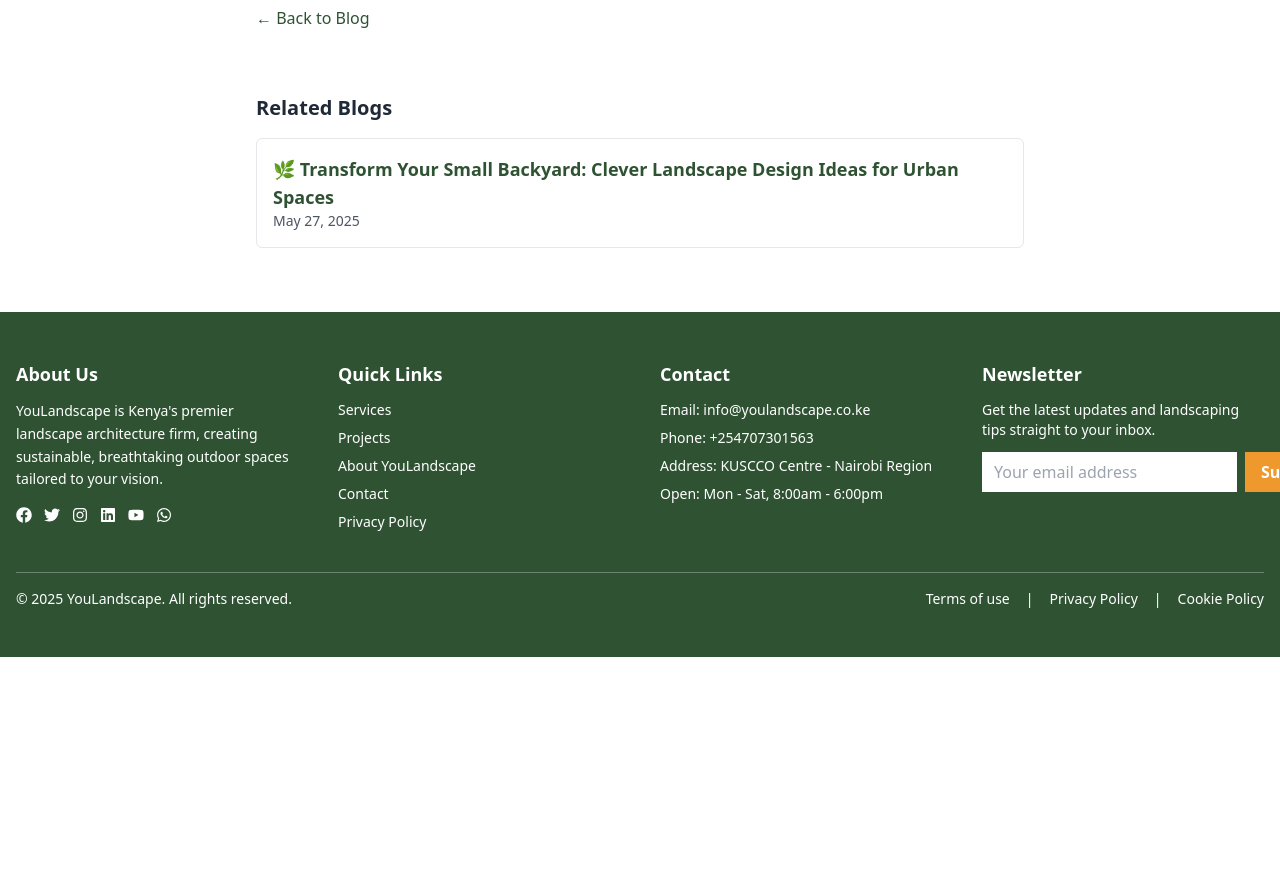
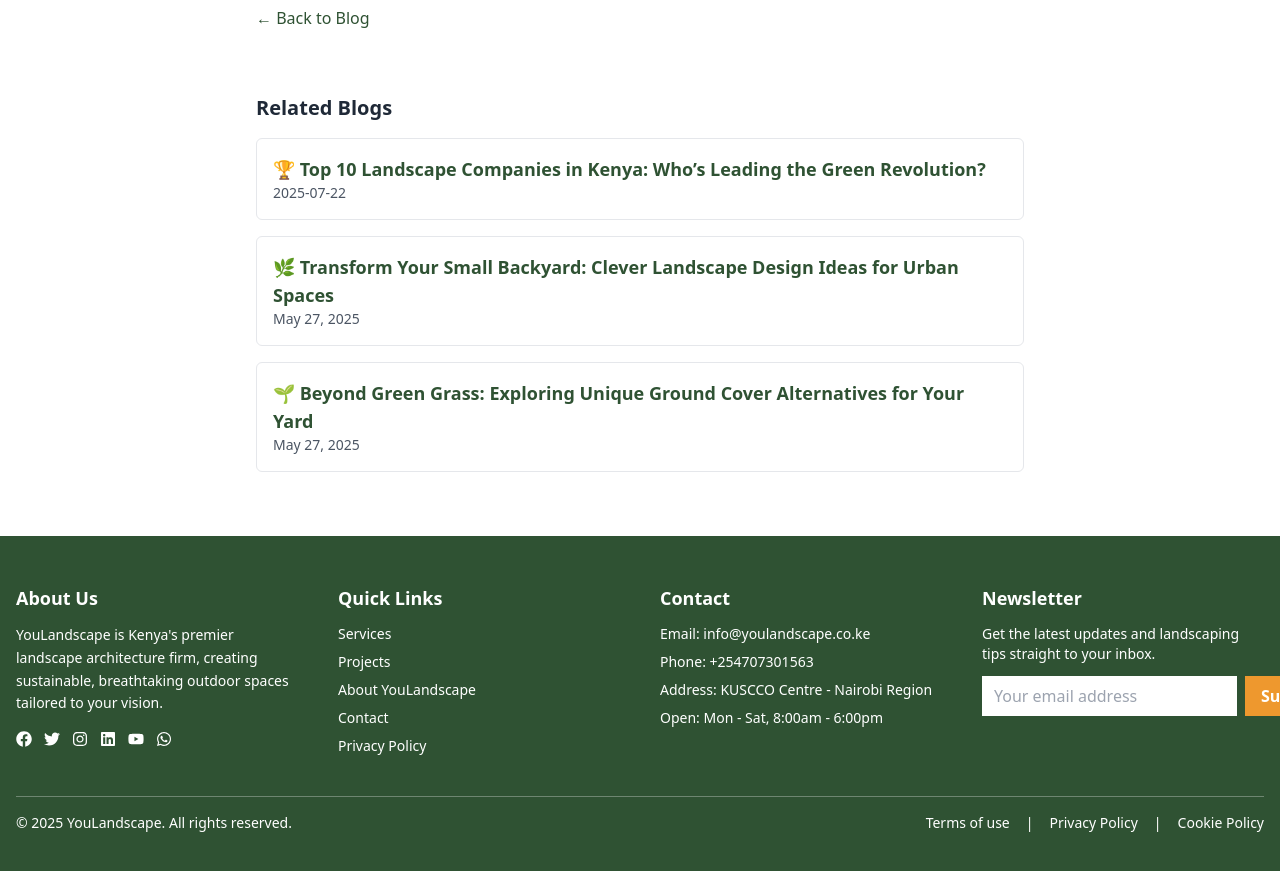
Before and after one commit to AramisB/landscape, a React (Vite) app in the folder landscape-architect/: page /blog/benefits-of-vertical-gardening in a window 1280 px wide. Shown: the part 1480-2351 px from the top of the page. Before the commit the page ends 2137 px from the top, so only its background shows below. Built offline with nearby package versions, Linux system fonts and the light colour scheme.

Commit message:
more dynamic related blogs

```diff
--- a/landscape-architect/src/components/BlogDetail.jsx
+++ b/landscape-architect/src/components/BlogDetail.jsx
@@ -3,6 +3,49 @@ import { Helmet } from 'react-helmet';
 import { useEffect, useState } from 'react';
 
 const blogPosts = {
+  'top-landscape-companies-kenya': {
+  title: '🏆 Top 10 Landscape Companies in Kenya: Who’s Leading the Green Revolution?',
+  date: '2025-07-22',
+  content: [
+    "Kenya’s landscaping sector has grown immensely, with top firms shaping everything from urban gardens to large institutional spaces. At the forefront are companies combining sustainability, creativity, and technical skill.",
+
+    "Here’s a ranked list of 10 outstanding landscape companies in Kenya, known for their professionalism, experience, and innovative green solutions.",
+
+    "1. YouLandscape Architects & Consultants (Nairobi)",
+    "A leader in sustainable landscape architecture and outdoor design, YouLandscape blends functionality with elegance. With over 10 years of experience, the firm offers everything from master planning and irrigation to maintenance and water features—serving homes, institutions, and resorts across Kenya. Their focus on native planting and climate-adapted designs makes them a favorite among discerning clients.",
+
+    "2. Aquascapes (Nairobi)",
+    "Specialists in water-wise landscaping, Aquascapes offers advanced irrigation, water features, and eco-conscious hardscaping. Their projects balance efficiency with natural aesthetics, making them ideal for modern, sustainable gardens and commercial installations. They are highly rated for smart systems and clean designs ([aquascapes.garden](https://www.aquascapes.garden/?utm_source=chatgpt.com)).",
+
+    "3. Ascentric Design Group (Nairobi)",
+    "With a portfolio that includes large-scale projects for campuses, civic centers, and estates, Ascentric is known for bold yet sustainable designs. They use native species, smart layouts, and context-sensitive planning to enhance function and biodiversity ([ascentricdesign.co.ke](https://www.ascentricdesign.co.ke)).",
+
+    "4. The Landscape Studio (Nairobi & Barcelona)",
+    "Operating in Kenya and Spain, they’re renowned for boutique, high-design gardens and hospitality spaces. Their minimal ecological footprint and artistic approach to outdoor spaces have won several awards and accolades.",
+
+    "5. Unique Landscapes Kenya Limited (Nairobi)",
+    "Offering a mix of landscape installation, irrigation, and maintenance, Unique Landscapes is known for affordability and custom solutions. Their attention to client needs has made them popular in residential and commercial settings ([uniquelandscapes.co.ke](https://uniquelandscapes.co.ke)).",
+
+    "6. Lariak Landscapes Ltd (Nairobi)",
+    "Lariak’s expertise spans landscape design, ecological planning, and restoration. They stand out for their scientific and data-informed approach to projects, integrating green infrastructure into modern spaces ([victormatara.com](https://victormatara.com/list-of-best-landscaping-companies-in-kenya)).",
+
+    "7. Grafa Landscaping & Designers (Nairobi)",
+    "Grafa offers end-to-end services including pathways, lawns, water systems, and lighting. They’re recognized for efficiently executing complex landscaping projects for sports facilities, estates, and hotels ([grafalandscaping.com](https://grafalandscaping.com)).",
+
+    "8. Bliss Flora Limited (Kiambu)",
+    "Bliss Flora combines ornamental plant propagation and landscape design. They’re also a supplier of high-quality plant materials for landscapers across the country.",
+
+    "9. Elgon Kenya Landscaping Division (Nairobi)",
+    "Part of Elgon Kenya’s broader agri-business, their landscaping unit brings technical knowledge and plant expertise to large property beautification and maintenance contracts.",
+
+    "10. UrbanScape Africa (Nairobi)",
+    "A boutique firm gaining recognition for edgy, urban landscape installations in residential and hospitality projects. They focus on native plants, vertical gardens, and functional minimalism.",
+
+    "🌿 Whether you’re designing a high-end estate or a small kitchen garden, these companies represent the best of Kenya’s landscaping scene. Their combined experience and innovation continue to elevate outdoor spaces across the country.",
+
+    "Thinking of transforming your own landscape? Start with Kenya’s top-ranked experts — YouLandscape Architects & Consultants. Reach out today for a tailored consultation and professional project execution."
+  ],
+},
   'transform-your-small-backyard': {
     title: '🌿 Transform Your Small Backyard: Clever Landscape Design Ideas for Urban Spaces',
     date: 'May 27, 2025',
@@ -256,15 +299,25 @@ export default function BlogDetail() {
   const { slug } = useParams();
   const post = blogPosts[slug];
 
-  const [searchTerm, setSearchTerm] = useState('');
   const [relatedPosts, setRelatedPosts] = useState([]);
 
   useEffect(() => {
     if (post) {
-      const filtered = Object.entries(blogPosts)
-        .filter(([key, blog]) => key !== slug && blog.title.toLowerCase().includes(post.title.split(' ')[0].toLowerCase()))
+      const currentTags = post.tags || [];
+      const related = Object.entries(blogPosts)
+        .filter(([key, blog]) => key !== slug)
+        .map(([key, blog]) => {
+          let score = 0;
+          if (blog.category === post.category) score += 2;
+          const sharedTags = (blog.tags || []).filter(tag => currentTags.includes(tag));
+          score += sharedTags.length;
+          return { key, blog, score };
+        })
+        .filter(({ score }) => score > 0)
+        .sort((a, b) => b.score - a.score)
         .slice(0, 3);
-      setRelatedPosts(filtered);
+
+      setRelatedPosts(related);
     }
   }, [slug, post]);
 
@@ -278,16 +331,13 @@ export default function BlogDetail() {
       </Helmet>
 
       <div className="max-w-3xl mx-auto">
-        <h1 className="text-3xl sm:text-4xl font-extrabold text-[var(--primary-green)] mb-4">
-          {post.title}
-        </h1>
+        <h1 className="text-3xl sm:text-4xl font-extrabold text-[var(--primary-green)] mb-4">{post.title}</h1>
         <p className="text-sm text-gray-500 mb-8">Published: {post.date}</p>
 
         <div className="prose prose-lg max-w-none space-y-6">
           {post.content.map((paragraph, index) => {
             const isListItem = /^\d+\.\s/.test(paragraph);
             const isHeading = /^[A-Z][a-z]+.*:$/.test(paragraph);
-
             if (isListItem) {
               return (
                 <p key={index} className="pl-4 border-l-4 border-green-300 text-gray-800 font-medium">
@@ -295,7 +345,6 @@ export default function BlogDetail() {
                 </p>
               );
             }
-
             if (isHeading) {
               return (
                 <h2 key={index} className="text-2xl font-semibold text-gray-800 mt-6">
@@ -303,7 +352,6 @@ export default function BlogDetail() {
                 </h2>
               );
             }
-
             return <p key={index}>{paragraph}</p>;
           })}
         </div>
@@ -316,7 +364,7 @@ export default function BlogDetail() {
         <div className="mt-16">
           <h3 className="text-xl font-bold mb-4 text-gray-800">Related Blogs</h3>
           <div className="space-y-4">
-            {relatedPosts.map(([key, related]) => (
+            {relatedPosts.map(({ key, blog: related }) => (
               <Link
                 to={`/blog/${key}`}
                 key={key}
--- a/landscape-architect/src/components/Testimonials.jsx
+++ b/landscape-architect/src/components/Testimonials.jsx
@@ -1,7 +1,7 @@
 import React from "react";
 import { Helmet } from "react-helmet-async";
 
-const testimonials = [
+export const testimonials = [
   {
     name: "Wanjiru M.",
     location: "Karen, Nairobi",
--- a/landscape-architect/src/pages/Blog.jsx
+++ b/landscape-architect/src/pages/Blog.jsx
@@ -1,4 +1,3 @@
-// src/pages/Blog.jsx
 import { motion } from 'framer-motion';
 import { Link } from 'react-router-dom';
 import { Helmet } from 'react-helmet-async';
@@ -6,74 +5,92 @@ import { Helmet } from 'react-helmet-async';
 export const posts = [
   {
     id: 1,
+    slug: 'top-landscape-companies-kenya',
+    title: '🏆 Top 10 Landscape Companies in Kenya: Who’s Leading the Green Revolution?',
+    imageUrl: '/top-landscape-companies-kenya.webp',
+    date: '2025-07-22',
+    category: 'Industry Rankings',
+    tags: ['kenya', 'ranking', 'services', 'firms'],
+    description: 'Explore the top 10 landscape design firms transforming outdoor spaces across Kenya.',
+  },
+  {
+    id: 2,
     slug: 'transform-your-small-backyard',
     title: '🌿 Transform Your Small Backyard: Clever Landscape Design Ideas for Urban Spaces',
     imageUrl: '/small-backyard.webp',
     date: '2025-05-27',
     category: 'Urban Design',
+    tags: ['urban', 'small spaces', 'backyard', 'design'],
     description: 'Smart landscaping tips for small urban outdoor areas.',
   },
   {
-    id: 2,
+    id: 3,
     slug: 'beyond-green-grass-ground-cover-alternatives',
     title: '🌱 Beyond Green Grass: Exploring Unique Ground Cover Alternatives for Your Yard',
     imageUrl: '/ground-cover.webp',
     date: '2025-05-27',
     category: 'Sustainable Landscaping',
+    tags: ['ground cover', 'eco', 'lawn alternatives'],
     description: 'Creative, low-maintenance, eco-friendly lawn alternatives.',
   },
   {
-    id: 3,
+    id: 4,
     slug: 'the-roi-of-professional-landscape-design',
     title: '🌳 The ROI of Professional Landscape Design: Why Investing Outdoors Pays Off',
     imageUrl: '/landscape-roi.webp',
     date: '2025-05-27',
     category: 'Landscape Investment',
+    tags: ['roi', 'professional', 'investment', 'design'],
     description: "Why professional landscaping is a wise long-term investment.",
   },
   {
-    id: 4,
+    id: 5,
     slug: 'sustainable-irrigation-techniques',
     title: '💧 Sustainable Irrigation Techniques: Saving Water Without Sacrificing Beauty',
     imageUrl: '/sustainable-irrigation-techniques.webp',
     date: '2025-07-15',
     category: 'Eco-Friendly Landscaping',
+    tags: ['irrigation', 'eco', 'sustainability', 'water'],
     description: 'How to conserve water with smart, beautiful irrigation systems.',
   },
   {
-    id: 5,
+    id: 6,
     slug: 'low-maintenance-backyard-designs',
     title: '🌾 Low-Maintenance Backyard Designs for Busy Homeowners',
     imageUrl: '/low-maintenance-backyard-designs.webp',
     date: '2025-07-10',
     category: 'Homeowner Tips',
+    tags: ['low maintenance', 'backyard', 'homeowners'],
     description: 'Create relaxing outdoor spaces with minimal upkeep.',
   },
   {
-    id: 6,
+    id: 7,
     slug: 'benefits-of-vertical-gardening',
     title: '🌿 The Benefits of Vertical Gardening in Small Spaces',
     imageUrl: '/benefits-of-vertical-gardening.webp',
     date: '2025-06-28',
     category: 'Urban Gardening',
+    tags: ['vertical garden', 'urban', 'space saving'],
     description: 'Grow more in less space with living walls and vertical planters.',
   },
   {
-    id: 7,
+    id: 8,
     slug: 'how-landscaping-boosts-property-value',
     title: '🏡 How Landscaping Boosts Property Value: What Buyers Look For',
     imageUrl: '/how-landscaping-boosts-property-value.webp',
     date: '2025-07-05',
     category: 'Real Estate',
+    tags: ['property', 'value', 'real estate', 'buyers'],
     description: 'Why first impressions from the yard can boost your home’s value.',
   },
   {
-    id: 8,
+    id: 9,
     slug: 'using-mulch-effectively',
     title: '🍂 Using Mulch Effectively: A Gardener’s Secret Weapon',
     imageUrl: '/using-mulch-effectively.webp',
     date: '2025-07-01',
     category: 'Garden Techniques',
+    tags: ['mulch', 'gardening', 'soil', 'conservation'],
     description: 'Save water, suppress weeds, and build better soil with mulch.',
   },
 ];
@@ -93,11 +110,7 @@ export default function Blog() {
       </Helmet>
 
       <div className="relative w-full h-72 md:h-96 mb-10">
-        <img
-          src="/blog-hero.webp"
-          alt="Landscaping blog header"
-          className="w-full h-full object-cover"
-        />
+        <img src="/blog-hero.webp" alt="Landscaping blog header" className="w-full h-full object-cover" />
         <div className="absolute inset-0 bg-gradient-to-b from-black/60 to-transparent flex flex-col items-center justify-center text-center px-2 sm:px-4">
           <h1 className="text-3xl sm:text-5xl font-bold text-white mb-3">Our Blog</h1>
           <p className="text-lg sm:text-xl text-white max-w-2xl mx-auto">
@@ -117,12 +130,7 @@ export default function Blog() {
               className="bg-white shadow-md hover:shadow-2xl hover:-translate-y-1 transition-all duration-300 overflow-hidden flex flex-col border border-gray-100"
             >
               <div className="relative h-80 sm:h-96 md:h-[28rem] lg:h-[32rem] w-full overflow-hidden">
-                <img
-                  src={post.imageUrl}
-                  alt={post.title}
-                  className="w-full h-full object-cover"
-                  sizes="(min-width: 1024px) 33vw, (min-width: 768px) 50vw, 100vw"
-                />
+                <img src={post.imageUrl} alt={post.title} className="w-full h-full object-cover" />
                 <div className="absolute inset-0 bg-gradient-to-t from-black/50 to-transparent" />
                 <span className="absolute top-4 left-4 bg-[var(--primary-green)] text-white text-xs px-3 py-1 font-semibold tracking-wide">
                   {post.category}
@@ -138,10 +146,7 @@ export default function Blog() {
                 </div>
                 <h3 className="text-lg font-bold text-[var(--primary-green)] mb-2 line-clamp-2">{post.title}</h3>
                 <p className="text-gray-600 mb-4 line-clamp-4">{post.description}</p>
-                <Link
-                  to={`/blog/${post.slug}`}
-                  className="inline-block mt-auto px-4 py-2 bg-[var(--secondary-blue)] text-white font-semibold shadow hover:bg-[var(--primary-green)] transition text-xs rounded focus:outline-none focus:ring-2 focus:ring-[var(--primary-green)] w-fit self-end"
-                >
+                <Link to={`/blog/${post.slug}`} className="inline-block mt-auto px-4 py-2 bg-[var(--secondary-blue)] text-white font-semibold shadow hover:bg-[var(--primary-green)] transition text-xs rounded focus:outline-none focus:ring-2 focus:ring-[var(--primary-green)] w-fit self-end">
                   Read Full Blog →
                 </Link>
               </div>
```
Also changed, not shown: landscape-architect/src/pages/Home.jsx (+48 -1 lines), landscape-architect/public/contactSlider.webp, landscape-architect/public/top-landscape-companies-kenya.webp (added).
